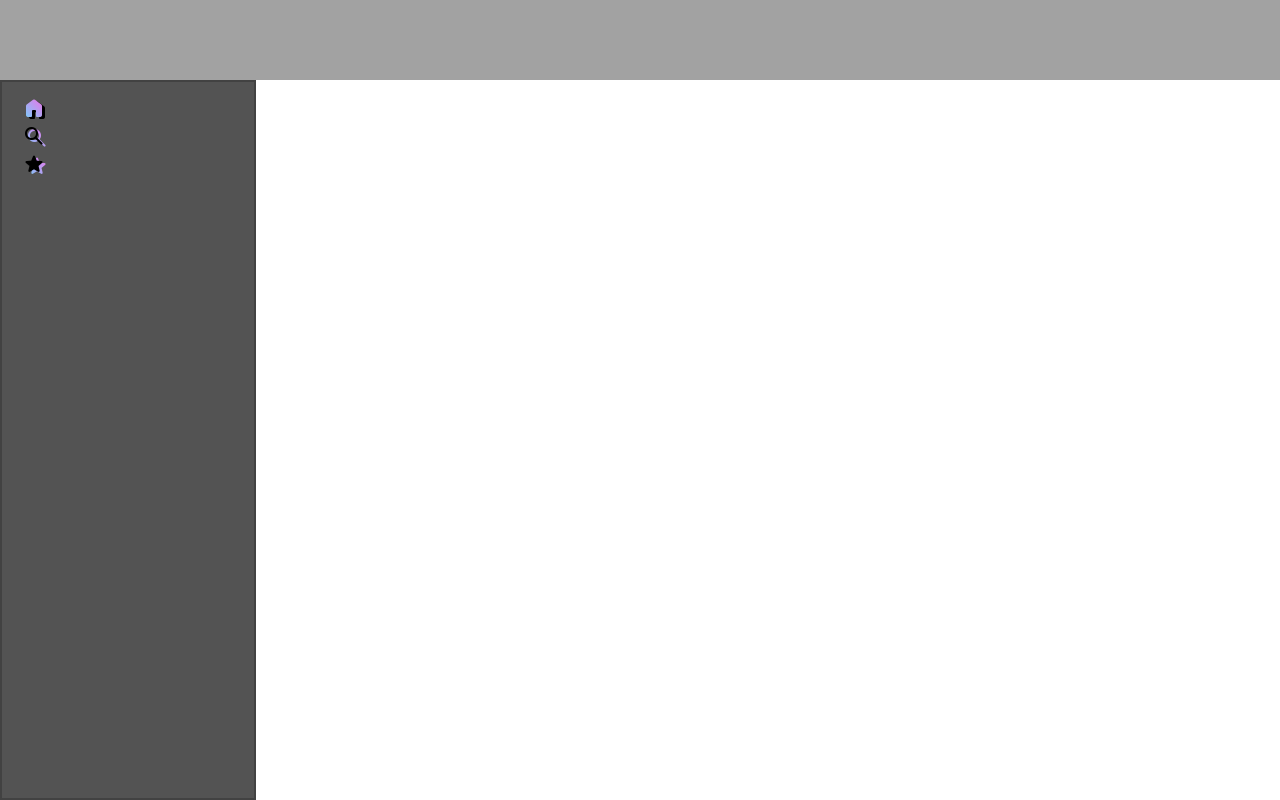
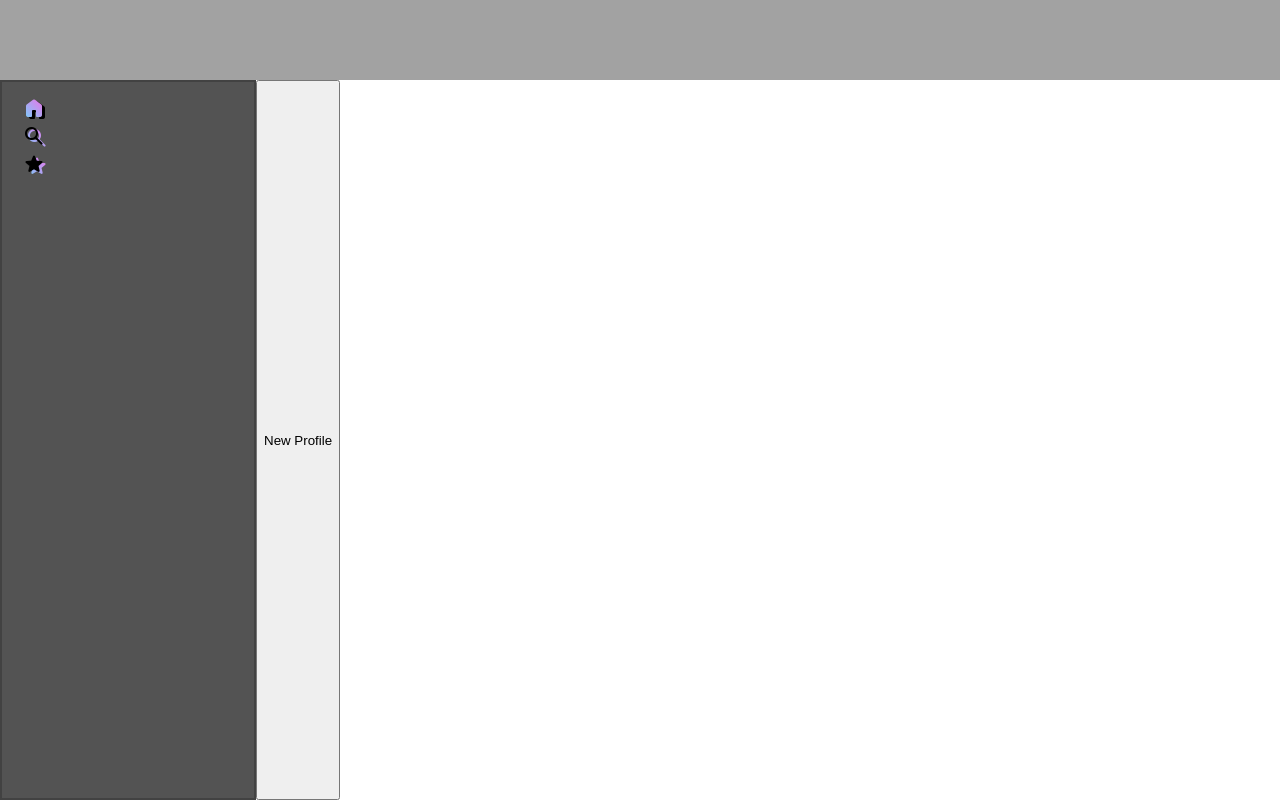
Before and after one commit to davisanderson11/Throughline, a React (Create React App) app: page / in a window 1280 px wide. Built offline with nearby package versions, Linux system fonts and the light colour scheme.

Commit message:
chore: button

```diff
--- a/src/pages/Home.js
+++ b/src/pages/Home.js
@@ -11,6 +11,7 @@ function Home() {
       <div class="content">
         <Sidebar />
         <div class="main">
+          <button>New Profile</button>
         </div>
       </div>
     </div>
```
